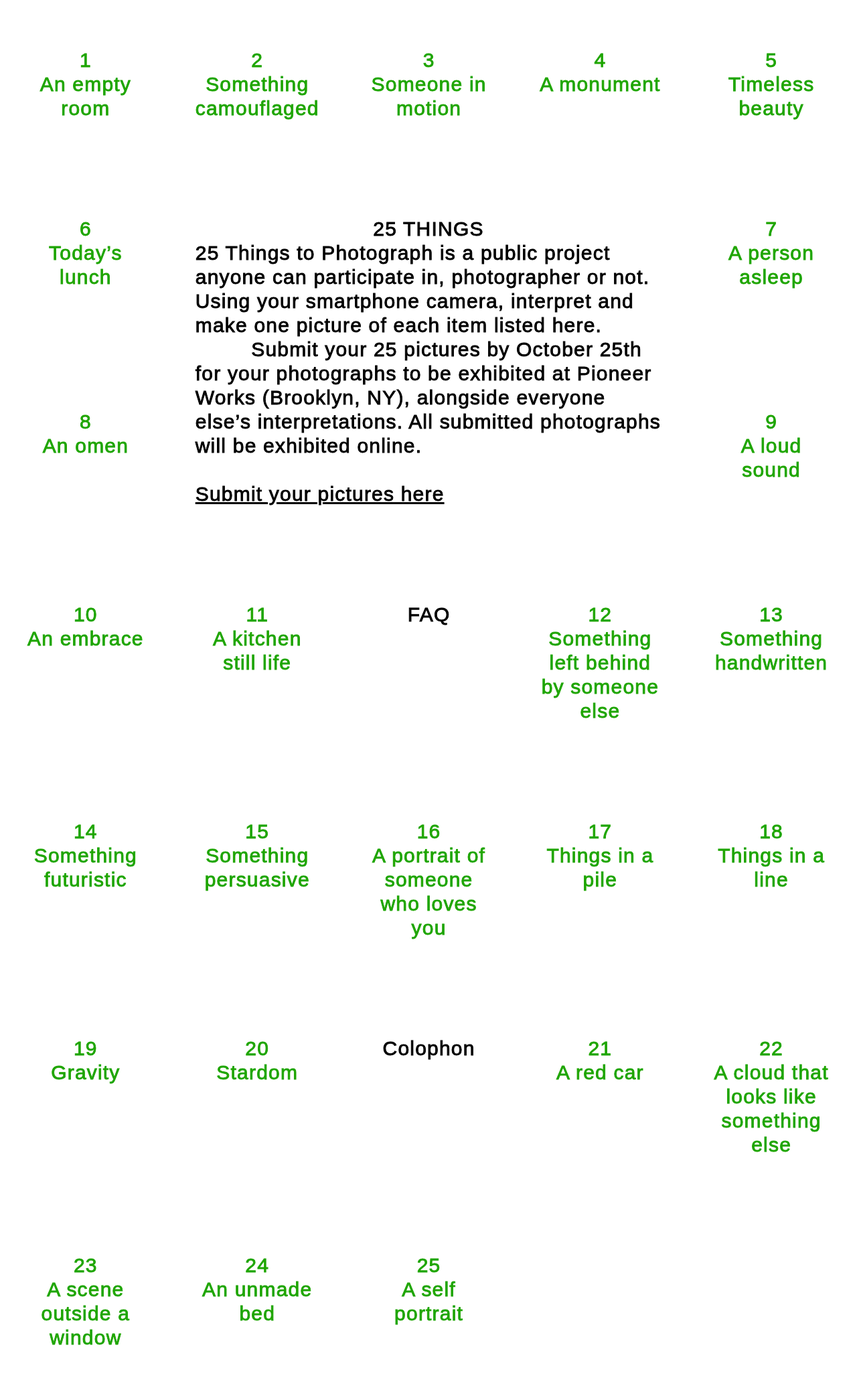
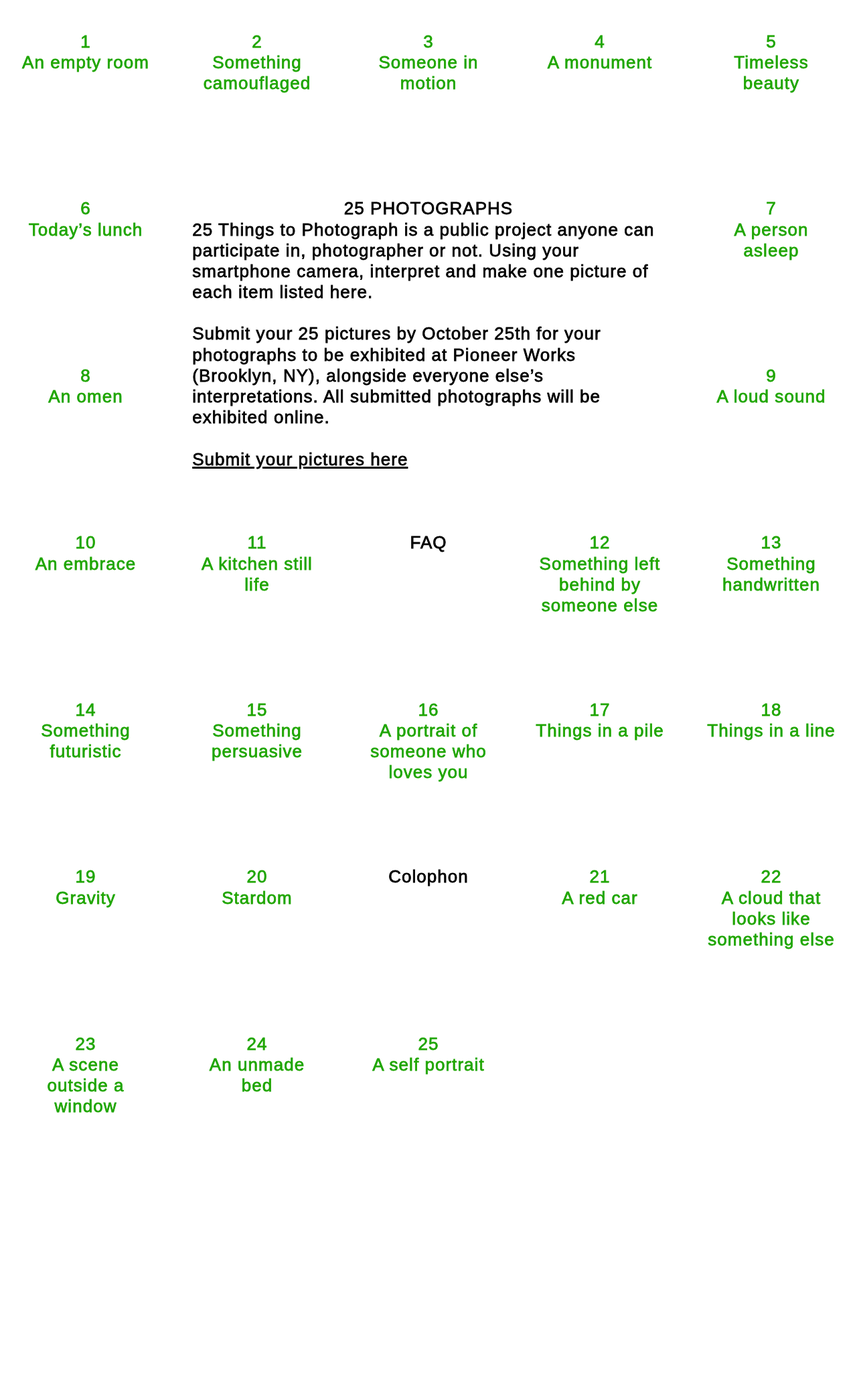
Before and after one commit to bryantwells/25-photographs, a PHP site: page / in a window 1280 px wide. Shown: the whole page at 67% size. After the commit the page ends 1662 px from the top, so only its background shows below. Run offline with PHP 8.4, Linux system fonts and the light colour scheme.

Commit message:
final final

```diff
--- a/index.html
+++ b/index.html
@@ -12,7 +12,7 @@
 
         <!-- Info -->
         <header class="Meta Meta--header is-expanded">
-            <h1 class="Meta-header">25 Things</h1>
+            <h1 class="Meta-header">25 Photographs</h1>
             <section class="Meta-body">
                 <p>25 Things to Photograph is a public project anyone can participate in, photographer or not. Using your smartphone camera, interpret and make one picture of each item listed here.</p>
                 <p>Submit your 25 pictures by October 25th for your photographs to be exhibited at Pioneer Works (Brooklyn, NY), alongside everyone else’s interpretations. All submitted photographs will be exhibited online.
@@ -137,7 +137,7 @@
         <article class="Meta Meta--footer">
             <h2 class="Meta-header">Colophon</h2>
             <section class="Meta-body">
-                <p>25 Photographs is an initiatave started by <a href="http://dawnkim.com/" target="blank">Dawn Kim</a>
+                <p>25 Photographs is an initiative started by <a href="http://dawnkim.com/" target="blank">Dawn Kim</a>
                     <br>This website was made by <a href="http://www.bryantwells.com/" target="blank">Bryant Wells</a></p>
             </section>
         </article>
--- a/style.css
+++ b/style.css
@@ -8,7 +8,7 @@
     --line-height: 1.2;
     --sm-padding: calc(var(--line-height) / 2rem);
     --md-padding: calc(var(--line-height) * 1rem);
-    --lg-padding: calc(var(--line-height) * 2rem);
+    --lg-padding: calc(var(--line-height) * 1.5rem);
 }
 
 html {
@@ -44,8 +44,8 @@
 p {
     margin: 0;
 }
-p:not(:first-child) {
-    text-indent: 5ch;
+p:not(:last-child) {
+    margin-bottom: var(--md-padding);
 }
 
 a {
@@ -60,7 +60,6 @@
 
 .Prompt {
     padding: var(--lg-padding) var(--md-padding);
-    /* font-family: times, serif; */
     color: rgb(30, 165, 0);
     text-align: center;
     counter-increment: prompt;
@@ -74,6 +73,9 @@
 /* META */
 
 .Meta {
+    padding: var(--lg-padding) 0;
+}
+.Meta.is-expanded {
     padding: var(--lg-padding) var(--md-padding);
 }
 
@@ -97,8 +99,8 @@
 
 main {
     display: grid;
-    grid-template-columns: repeat(5, 1fr);
-    grid-auto-flow: row;
+    grid-template-columns: minmax(0, 1fr) minmax(0, 1fr) minmax(0, 1fr) minmax(0, 1fr) minmax(0, 1fr);
+    grid-auto-rows: 1fr
 }
 
 .Meta {
@@ -130,10 +132,17 @@
     grid-row: 9 / 10;
 }
 
+@media screen and (max-width: 1400px) {
+    html {
+        font-size: 26px;
+    }
+}
+
 @media screen and (max-width: 1000px) {
 
     main {
         grid-template-columns: repeat(2, 1fr);
+        grid-auto-rows: unset;
     }
 
     .Meta-body {
```
